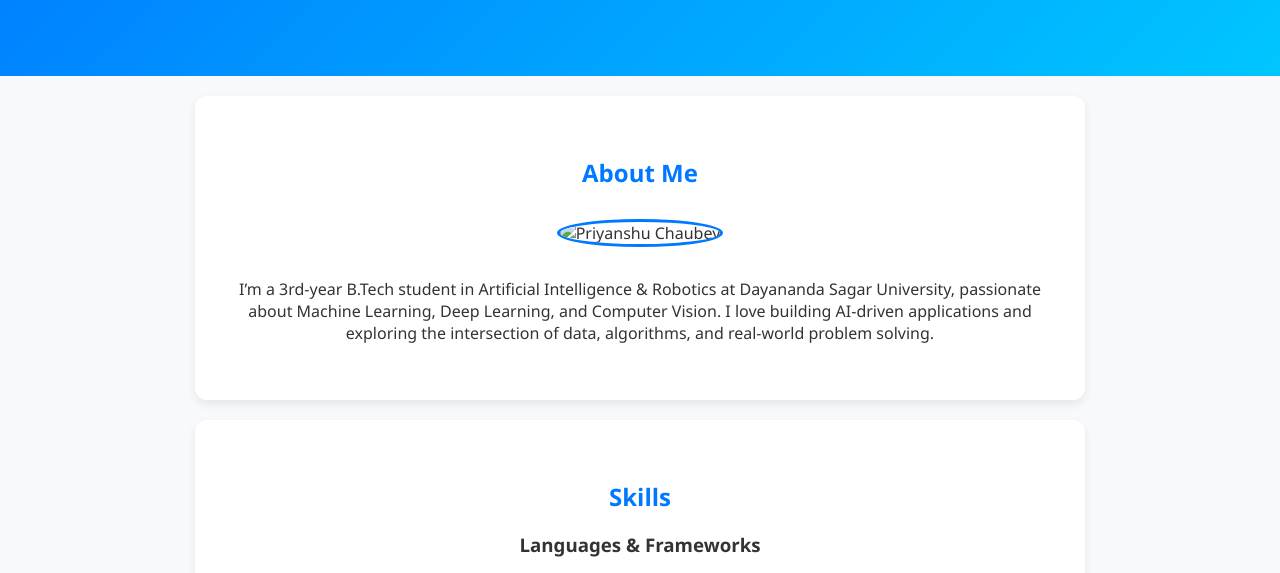
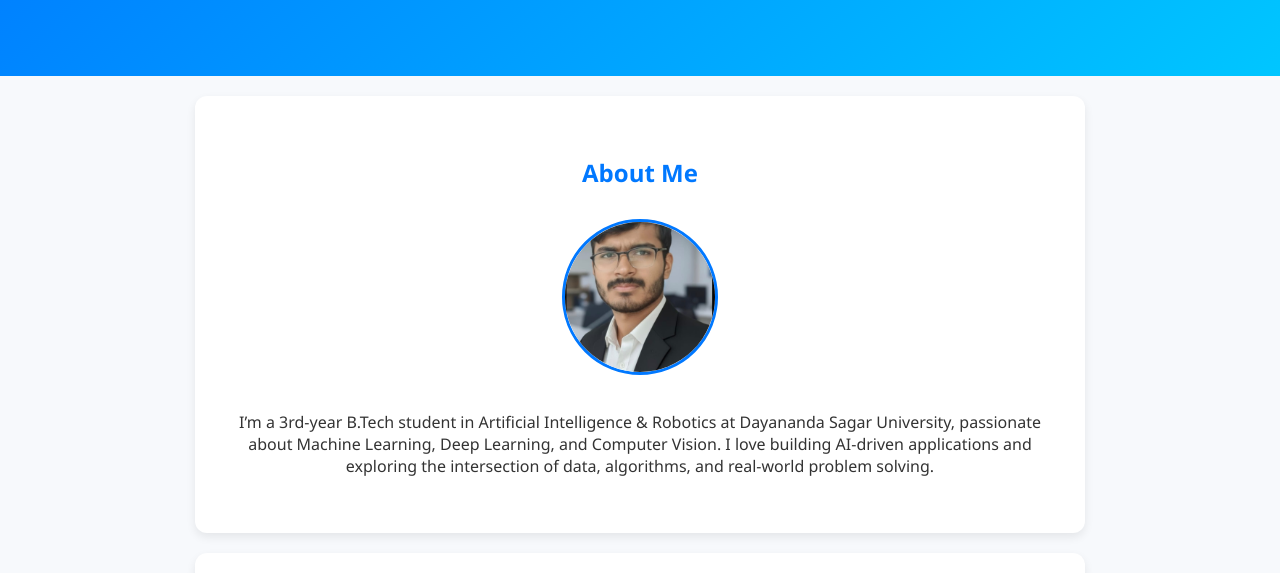
Before and after one commit to PriyanshuChaubey/PriyanshuChaubey.github.io, a plain HTML site: page index.html in a window 1280 px wide. Shown: the part 200-773 px from the top of the page. Drawn offline with Linux system fonts and the light colour scheme.

Commit message:
index.html

```diff
--- a/index.html
+++ b/index.html
@@ -15,7 +15,7 @@
 
   <section id="about">
     <h2>About Me</h2>
-    <img src="your-photo.jpg" alt="Priyanshu Chaubey" class="profile-pic">
+    <img src="priyanshuphoto.jpg" alt="Priyanshu Chaubey" class="profile-pic">
     <p>I’m a 3rd-year B.Tech student in Artificial Intelligence & Robotics at Dayananda Sagar University, passionate about Machine Learning, Deep Learning, and Computer Vision. I love building AI-driven applications and exploring the intersection of data, algorithms, and real-world problem solving.</p>
   </section>
 
```
